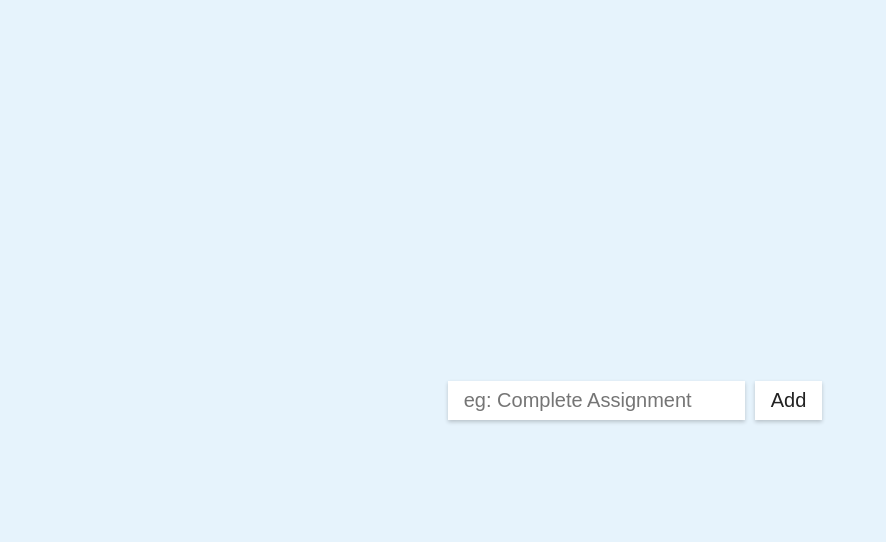
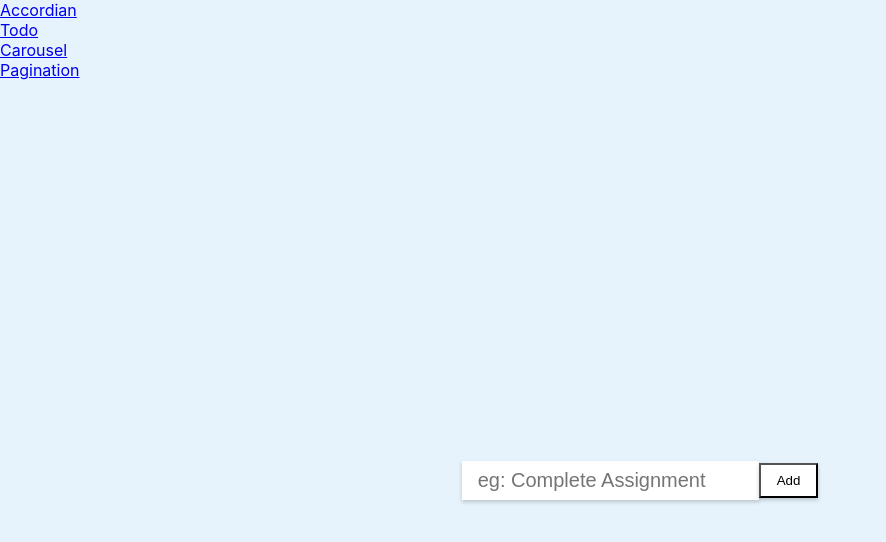
Before and after one commit to DeRaowl/react-components, a React (Create React App) app: page /todo in a window 1280 px wide. Shown: the top 542 px of the page, without its empty margins (0-886 px from the left). Built offline with nearby package versions, Linux system fonts and the light colour scheme.

Commit message:
feat: Code splitting added

```diff
--- a/src/App.js
+++ b/src/App.js
@@ -1,13 +1,19 @@
 import "./App.css";
-import React from "react";
+import React, { Suspense, lazy } from "react";
 import { data } from "./components/Accordian/data";
-import { BrowserRouter, Routes, Route } from "react-router-dom";
-import Accordian from "./components/Accordian/Accordian";
-import Timer from "./components/Stop/Timer";
-import Carousel from "./components/Carousel/Carousel";
+import { BrowserRouter, Routes, Route, NavLink } from "react-router-dom";
+// import Accordian from "./components/Accordian/Accordian";
+// import Timer from "./components/Stop/Timer";
+// import Carousel from "./components/Carousel/Carousel";
 import TodoProvider from "./components/Todo/context/TodoContext";
-import Todo from "./components/Todo/Todo";
-import Posts from "./components/Pagination/Posts";
+// import Todo from "./components/Todo/Todo";
+// import Posts from "./components/Pagination/Posts";
+
+const Accordian = lazy(() => import("./components/Accordian/Accordian"));
+const Timer = lazy(() => import("./components/Stop/Timer"));
+const Carousel = lazy(() => import("./components/Carousel/Carousel"));
+const Todo = lazy(() => import("./components/Todo/Todo"));
+const Posts = lazy(() => import("./components/Pagination/Posts"));
 
 function App() {
   const [accordianData] = React.useState(data);
@@ -15,6 +21,23 @@ function App() {
     <TodoProvider>
       <main>
         <BrowserRouter>
+          <nav>
+            <ul>
+              <li>
+                <NavLink to="/accordian">Accordian</NavLink>
+              </li>
+              <li>
+                <NavLink to="/todo">Todo</NavLink>
+              </li>
+              <li>
+                <NavLink to="/carousel">Carousel</NavLink>
+              </li>
+              <li>
+                <NavLink to="/posts">Pagination</NavLink>
+              </li>
+            </ul>
+          </nav>
+          <Suspense fallback={<div>Loading....</div>}>
             <Routes>
               <Route
                 path="/accordian"
@@ -25,6 +48,7 @@ function App() {
               <Route path="/todo" element={<Todo />} />
               <Route path="/posts" element={<Posts />} />
             </Routes>
+          </Suspense>
         </BrowserRouter>
       </main>
     </TodoProvider>
--- a/src/components/Todo/List.js
+++ b/src/components/Todo/List.js
@@ -1,5 +1,5 @@
 import React from "react";
-import { useGlobalContext } from "./context/TodoContext";
+const useGlobalContext = React.lazy(() => import("./context/TodoContext"));
 
 function List({ id, title }) {
   const { handleDelete, handleEdit } = useGlobalContext();
--- a/src/components/Todo/Todo.js
+++ b/src/components/Todo/Todo.js
@@ -1,7 +1,8 @@
 import React from "react";
+import "./Todo.css";
+
 import { useGlobalContext } from "./context/TodoContext";
-import List from "./List";
-import "./Todo.css";
+const List = React.lazy(() => import("./List"));
 
 function Todo() {
   const {
```
Lines whose indentation alone changed are shown as unchanged.
